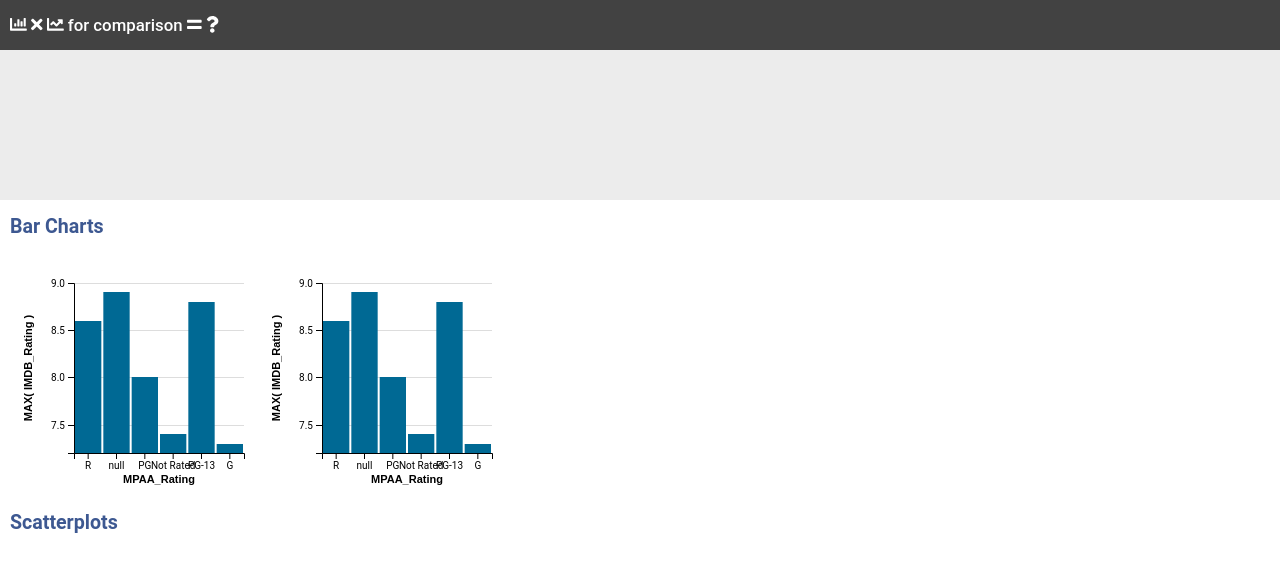
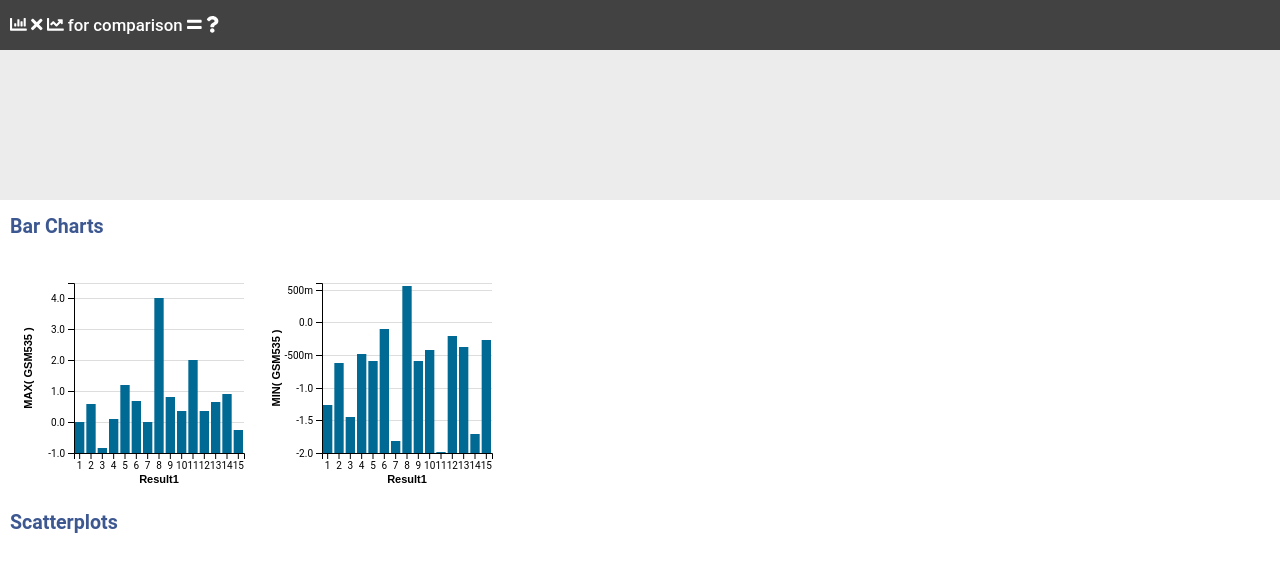
Before and after one commit to sehilyi/comparative-layout-explorer, a React app: page / in a window 1280 px wide. Shown: the top 572 px of the page. Built offline with nearby package versions, Linux system fonts and the light colour scheme.

Commit message:
Add axis renderer

```diff
--- a/src/components/app-root.tsx
+++ b/src/components/app-root.tsx
@@ -12,7 +12,8 @@ import {FontAwesomeIcon} from '@fortawesome/react-fontawesome';
 import {library} from '@fortawesome/fontawesome-svg-core';
 import {faChartBar, faChartLine, faTimes, faQuestion, faEquals, faArrowCircleRight} from '@fortawesome/free-solid-svg-icons';
 import {loadComparisionExamples as getScatterExamples} from 'src/models/example-maker';
-import {renderBarChart, getSimpleBarSpec} from './visualizations/barcharts';
+import {renderBarChart} from './visualizations/barcharts';
+import {DATASET_ECOLI} from 'src/datasets/ecoli';
 library.add(faChartBar, faChartLine, faTimes, faQuestion, faEquals, faArrowCircleRight)
 
 export interface AppRootProps {
@@ -53,10 +54,28 @@ export class AppRootBase extends React.PureComponent<AppRootProps, {}> {
     //   })
     // }
     let onBarChartA = (ref: SVGSVGElement) => {
-      renderBarChart(ref, getSimpleBarSpec());
+      renderBarChart(ref, {
+        data: {
+          values: DATASET_ECOLI.rawData
+        },
+        mark: "bar",
+        encoding: {
+          x: {field: "Result1", type: "ordinal"},
+          y: {field: "GSM535", type: "quantitative", aggregate: "max"}
+        }
+      });
     }
     let onBarChartB = (ref: SVGSVGElement) => {
-      renderBarChart(ref, getSimpleBarSpec());
+      renderBarChart(ref, {
+        data: {
+          values: DATASET_ECOLI.rawData
+        },
+        mark: "bar",
+        encoding: {
+          x: {field: "Result1", type: "ordinal"},
+          y: {field: "GSM535", type: "quantitative", aggregate: "min"}
+        }
+      });
     }
     return (
       <div className='app-root'>
--- a/src/components/visualizations/barcharts.ts
+++ b/src/components/visualizations/barcharts.ts
@@ -1,28 +1,27 @@
 import {Spec} from 'src/models/simple-vega-spec';
 import * as d3 from 'd3';
 import {CHART_TOTAL_SIZE, CHART_SIZE, CHART_MARGIN} from 'src/useful-factory/constants';
-import {translate, uniqueValues} from 'src/useful-factory/utils';
-import {DATASET_MOVIES} from 'src/datasets/movies';
-
-export const _width = 'width', _height = 'height', _fill = 'fill', _color = 'color', _g = 'g', _rect = 'rect', _x = 'x', _y = 'y';
+import {uniqueValues} from 'src/useful-factory/utils';
+import {DATASET_ECOLI} from 'src/datasets/ecoli';
+import {renderAxes, _width, _height, _g, _rect, _y, _x, _fill} from '.';
 
 export function getSimpleBarSpec(): Spec {
   return {
     data: {
-      values: DATASET_MOVIES.rawData
+      values: DATASET_ECOLI.rawData
     },
     mark: "bar",
     encoding: {
-      x: {field: "MPAA_Rating", type: "ordinal"},
-      y: {field: "IMDB_Rating", type: "quantitative", aggregate: "max"}
+      x: {field: "Result1", type: "ordinal"},
+      y: {field: "GSM535", type: "quantitative", aggregate: "max"}
     }
   }
 }
 
 export function renderBarChart(ref: SVGSVGElement, spec: Spec) {
   const {values} = spec.data;
-  const {aggregate} = spec.encoding.y;
-  const groups = uniqueValues(values, spec.encoding.x.field);
+  const {aggregate} = spec.encoding.y;  // constraint: only vertical bars handled
+  const groups = uniqueValues(values, spec.encoding.x.field).sort((a, b) => parseInt(a) < parseInt(b) ? -1 : 1)
   const aggValues = d3.nest()
     .key(d => d[spec.encoding.x.field])
     .rollup(function (d) {
@@ -53,102 +52,7 @@ export function renderBarChart(ref: SVGSVGElement, spec: Spec) {
 
   const g = d3.select(ref).append(_g);
 
-  const x = d3.scaleBand()
-    .domain(uniqueValues(values, spec.encoding.x.field))
-    .range([0, CHART_SIZE.width]);
-  const y = d3.scaleLinear()
-    .domain(d3.extent(aggValues.map(d => d.value)) as [number, number])
-    .nice()
-    .rangeRound([CHART_SIZE.height, 0]);
-
-  let xAxis = d3.axisBottom(x).ticks(Math.ceil(CHART_SIZE.width / 40)).tickFormat(null);
-  let yAxis = d3.axisLeft(y).ticks(Math.ceil(CHART_SIZE.height / 40)).tickFormat(d3.format('.2s'));
-  // let xGrid = d3.axisBottom(x).ticks(Math.ceil(CHART_SIZE.width / 40)).tickFormat(null).tickSize(-CHART_SIZE.width);
-  let yGrid = d3.axisLeft(y).ticks(Math.ceil(CHART_SIZE.height / 40)).tickFormat(null).tickSize(-CHART_SIZE.height);
-
-  g.classed('g', true);
-
-  // g.append('g')
-  //   .classed('grid', true)
-  //   .attr('transform', translate(CHART_MARGIN.left, CHART_SIZE.height + CHART_MARGIN.top))
-  //   .call(xGrid)
-
-  g.append('g')
-    .classed('grid', true)
-    .attr('transform', translate(CHART_MARGIN.left, CHART_MARGIN.top))
-    .call(yGrid)
-
-  let xaxis = g.append('g')
-    .classed('axis', true)
-    .attr('stroke', '#888888')
-    .attr('stroke-width', 0.5)
-    .attr('transform', translate(CHART_MARGIN.left, CHART_SIZE.height + CHART_MARGIN.top))
-    .call(xAxis)
-
-  xaxis
-    .attr('transform', translate(CHART_MARGIN.left, CHART_SIZE.height + CHART_MARGIN.top))
-    .append('text')
-    .classed('label', true)
-    .attr('x', CHART_SIZE.width / 2)
-    .attr('y', CHART_MARGIN.bottom - 10)
-    .style('fill', 'black')
-    .style('stroke', 'none')
-    .style('font-weight', 'bold')
-    .style('font-family', 'sans-serif')
-    .style('font-size', 12 + 'px')
-    .style('text-anchor', 'middle')
-    .text(spec.encoding.x.field)
-
-  let yaxis = g.append('g')
-    .classed('axis', true)
-    .attr('stroke', '#888888')
-    .attr('stroke-width', 0.5)
-    .attr('transform', translate(CHART_MARGIN.left, CHART_MARGIN.top))
-    .call(yAxis)
-
-  yaxis
-    .attr('transform', translate(CHART_MARGIN.left, CHART_MARGIN.top))
-    .append('text')
-    .classed('label', true)
-    .attr('transform', 'rotate(-90)')
-    .attr('x', -CHART_SIZE.width / 2)
-    .attr('y', -50)
-    .attr('dy', '.71em')
-    .style('font-weight', 'bold')
-    .style('font-family', 'sans-serif')
-    .style('font-size', 11)
-    .style('fill', 'black')
-    .style('stroke', 'none')
-    .style('text-anchor', 'middle')
-    .text(aggregate.toUpperCase() + '( ' + spec.encoding.y.field + ' )')
-
-  g.selectAll('.axis path')
-    .attr('stroke-width', '1px')
-    .attr('stroke', 'black')
-
-  g.selectAll('.axis line')
-    .attr('stroke-width', '1px')
-    .attr('stroke', 'black')
-
-  g.selectAll('.axis text')
-    .style('stroke-width', '0')
-    .style('stroke', 'none')
-    .attr('fill', 'black')
-    .attr('font-family', 'Roboto')
-
-  g.selectAll('.axis .label')
-    .style('font-size', '11px')
-
-  g.selectAll('.grid text')
-    .style('display', 'none')
-
-  g.selectAll('.grid line')
-    .attr('stroke', 'rgb(221, 221, 221)')
-    .attr('stroke-width', '1px')
-
-  g.selectAll('.grid path')
-    .attr('stroke', 'rgb(221, 221, 221)')
-    .attr('stroke-width', '1px')
+  const {x, y} = renderAxes(ref, groups, aggValues.map(d => d.value), spec);
 
   const barGap = 2;
   const barWidth = CHART_SIZE.width / groups.length - barGap;
--- /dev/null
+++ b/src/components/visualizations/index.ts
@@ -0,0 +1,134 @@
+import {Spec} from 'src/models/simple-vega-spec';
+import * as d3 from 'd3';
+import {CHART_SIZE, CHART_MARGIN} from 'src/useful-factory/constants';
+import {translate} from 'src/useful-factory/utils';
+import {ScaleBand, ScaleLinear} from 'd3';
+
+export const _width = 'width', _height = 'height', _fill = 'fill', _color = 'color', _g = 'g', _rect = 'rect', _x = 'x', _y = 'y';
+
+export function isBarChart(spec: Spec) {
+  return spec.encoding.x.type === 'ordinal' && spec.encoding.y.type === 'quantitative';
+}
+
+export function renderAxes(ref: SVGSVGElement, xval: string[] | number[], yval: string[] | number[], spec: Spec) {
+
+  const g = d3.select(ref).select('g');
+  // const isXOrdinal = spec.encoding.x.type === 'ordinal', isYOrdinal = spec.encoding.y.type === 'ordinal';
+
+  // const x = isXOrdinal ?
+  //   d3.scaleBand()
+  //     .domain(xval as string[])
+  //     .range([0, CHART_SIZE.width]) :
+  //   d3.scaleLinear()
+  //     .domain(d3.extent(xval as number[]) as [number, number]).nice()
+  //     .range([0, CHART_SIZE.width]);
+  // const y = isYOrdinal ?
+  //   d3.scaleBand()
+  //     .domain(yval as string[])
+  //     .range([CHART_SIZE.height, 0]) :
+  //   d3.scaleLinear()
+  //     .domain(d3.extent(yval as number[]) as [number, number]).nice()
+  //     .rangeRound([CHART_SIZE.height, 0]);
+
+  const x =
+    d3.scaleBand()
+      .domain(xval as string[])
+      .range([0, CHART_SIZE.width]);
+  const y =
+    d3.scaleLinear()
+      .domain(d3.extent(yval as number[]) as [number, number]).nice()
+      .rangeRound([CHART_SIZE.height, 0]);
+
+  let xAxis = d3.axisBottom(x).ticks(Math.ceil(CHART_SIZE.width / 40)).tickFormat(null);
+  let yAxis = d3.axisLeft(y).ticks(Math.ceil(CHART_SIZE.height / 40)).tickFormat(d3.format('.2s'));
+  let xGrid = d3.axisBottom(x).ticks(Math.ceil(CHART_SIZE.width / 40)).tickFormat(null).tickSize(-CHART_SIZE.width);
+  let yGrid = d3.axisLeft(y).ticks(Math.ceil(CHART_SIZE.height / 40)).tickFormat(null).tickSize(-CHART_SIZE.height);
+
+  g.classed('g', true);
+
+  if (!isBarChart(spec)) {
+    g.append('g')
+      .classed('grid', true)
+      .attr('transform', translate(CHART_MARGIN.left, CHART_SIZE.height + CHART_MARGIN.top))
+      .call(xGrid)
+  }
+
+  g.append('g')
+    .classed('grid', true)
+    .attr('transform', translate(CHART_MARGIN.left, CHART_MARGIN.top))
+    .call(yGrid)
+
+  let xaxis = g.append('g')
+    .classed('axis', true)
+    .attr('stroke', '#888888')
+    .attr('stroke-width', 0.5)
+    .attr('transform', translate(CHART_MARGIN.left, CHART_SIZE.height + CHART_MARGIN.top))
+    .call(xAxis)
+
+  xaxis
+    .attr('transform', translate(CHART_MARGIN.left, CHART_SIZE.height + CHART_MARGIN.top))
+    .append('text')
+    .classed('label', true)
+    .attr('x', CHART_SIZE.width / 2)
+    .attr('y', CHART_MARGIN.bottom - 10)
+    .style('fill', 'black')
+    .style('stroke', 'none')
+    .style('font-weight', 'bold')
+    .style('font-family', 'sans-serif')
+    .style('font-size', 12 + 'px')
+    .style('text-anchor', 'middle')
+    .text(spec.encoding.x.field)
+
+  let yaxis = g.append('g')
+    .classed('axis', true)
+    .attr('stroke', '#888888')
+    .attr('stroke-width', 0.5)
+    .attr('transform', translate(CHART_MARGIN.left, CHART_MARGIN.top))
+    .call(yAxis)
+
+  yaxis
+    .attr('transform', translate(CHART_MARGIN.left, CHART_MARGIN.top))
+    .append('text')
+    .classed('label', true)
+    .attr('transform', 'rotate(-90)')
+    .attr('x', -CHART_SIZE.width / 2)
+    .attr('y', -50)
+    .attr('dy', '.71em')
+    .style('font-weight', 'bold')
+    .style('font-family', 'sans-serif')
+    .style('font-size', 11)
+    .style('fill', 'black')
+    .style('stroke', 'none')
+    .style('text-anchor', 'middle')
+    .text(spec.encoding.y.aggregate.toUpperCase() + '( ' + spec.encoding.y.field + ' )')
+
+  g.selectAll('.axis path')
+    .attr('stroke-width', '1px')
+    .attr('stroke', 'black')
+
+  g.selectAll('.axis line')
+    .attr('stroke-width', '1px')
+    .attr('stroke', 'black')
+
+  g.selectAll('.axis text')
+    .style('stroke-width', '0')
+    .style('stroke', 'none')
+    .attr('fill', 'black')
+    .attr('font-family', 'Roboto')
+
+  g.selectAll('.axis .label')
+    .style('font-size', '11px')
+
+  g.selectAll('.grid text')
+    .style('display', 'none')
+
+  g.selectAll('.grid line')
+    .attr('stroke', 'rgb(221, 221, 221)')
+    .attr('stroke-width', '1px')
+
+  g.selectAll('.grid path')
+    .attr('stroke', 'rgb(221, 221, 221)')
+    .attr('stroke-width', '1px')
+
+  return {x, y};
+}
```
